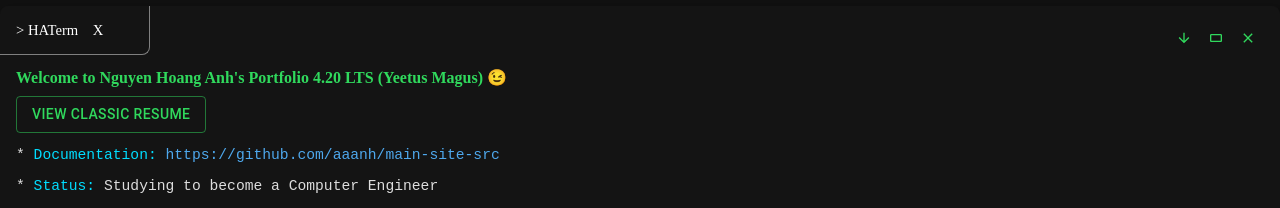
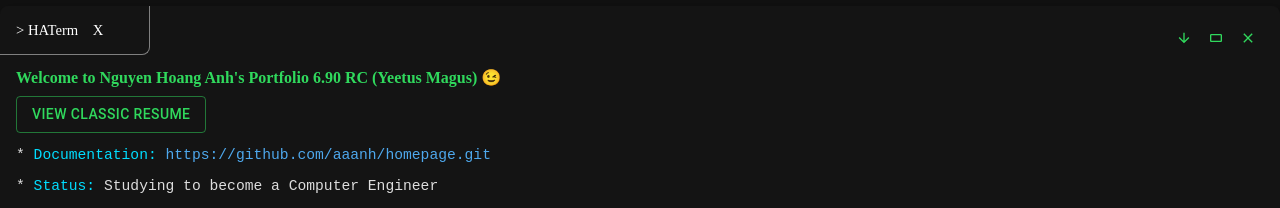
Before and after one commit to zasshuwu/nogamioka, a Next.js app: page / in a window 1280 px wide. Shown: the part 128-336 px from the top of the page. Built offline with nearby package versions, Linux system fonts and the light colour scheme.

Commit message:
Update main.js

```diff
--- a/components/main.js
+++ b/components/main.js
@@ -93,7 +93,7 @@ const MainContent = ({ command }) => {
 			</Head>
 			<div className={classes.message}>
 				<h1 style={{ color: customTheme.palette.primary.main, fontSize: "12pt" }}>
-					Welcome to Nguyen Hoang Anh&apos;s Portfolio 4.20 LTS (Yeetus Magus) 😉
+					Welcome to Nguyen Hoang Anh&apos;s Portfolio 6.90 RC (Yeetus Magus) 😉
 				</h1>
 				<Button onClick={handleResume} variant="outlined" color="primary">
 					View Classic Resume
@@ -103,8 +103,8 @@ const MainContent = ({ command }) => {
 
 					<p style={{ wordBreak: "break-all" }}>
 						* <span style={{ color: "#00ddff" }}>Documentation:</span>{" "}
-						<a href="https://github.com/aaanh/main-site-src">
-							https://github.com/aaanh/main-site-src
+						<a href="https://github.com/aaanh/homepage">
+							https://github.com/aaanh/homepage.git
 						</a>
 					</p>
 					<p>
```
